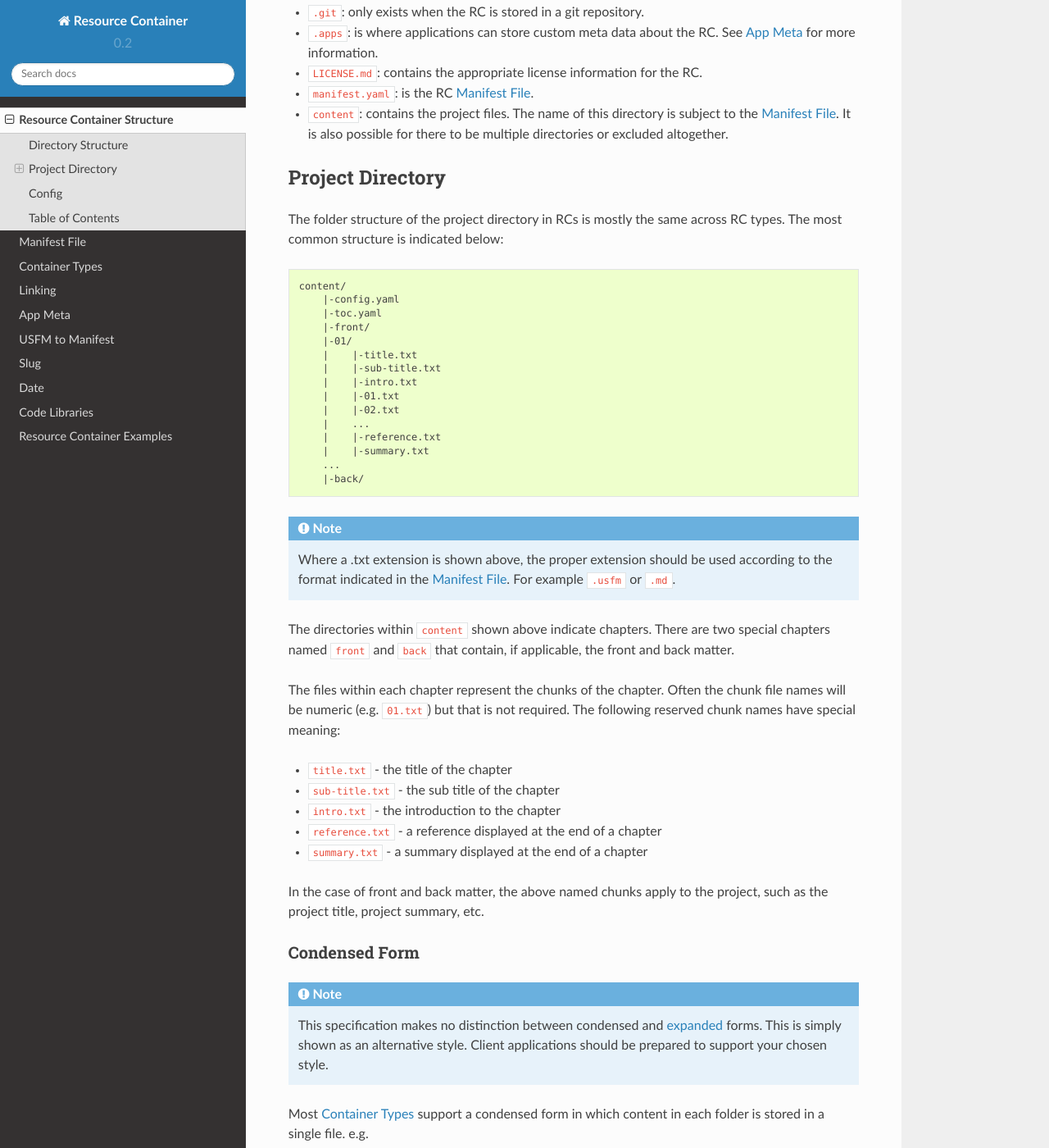
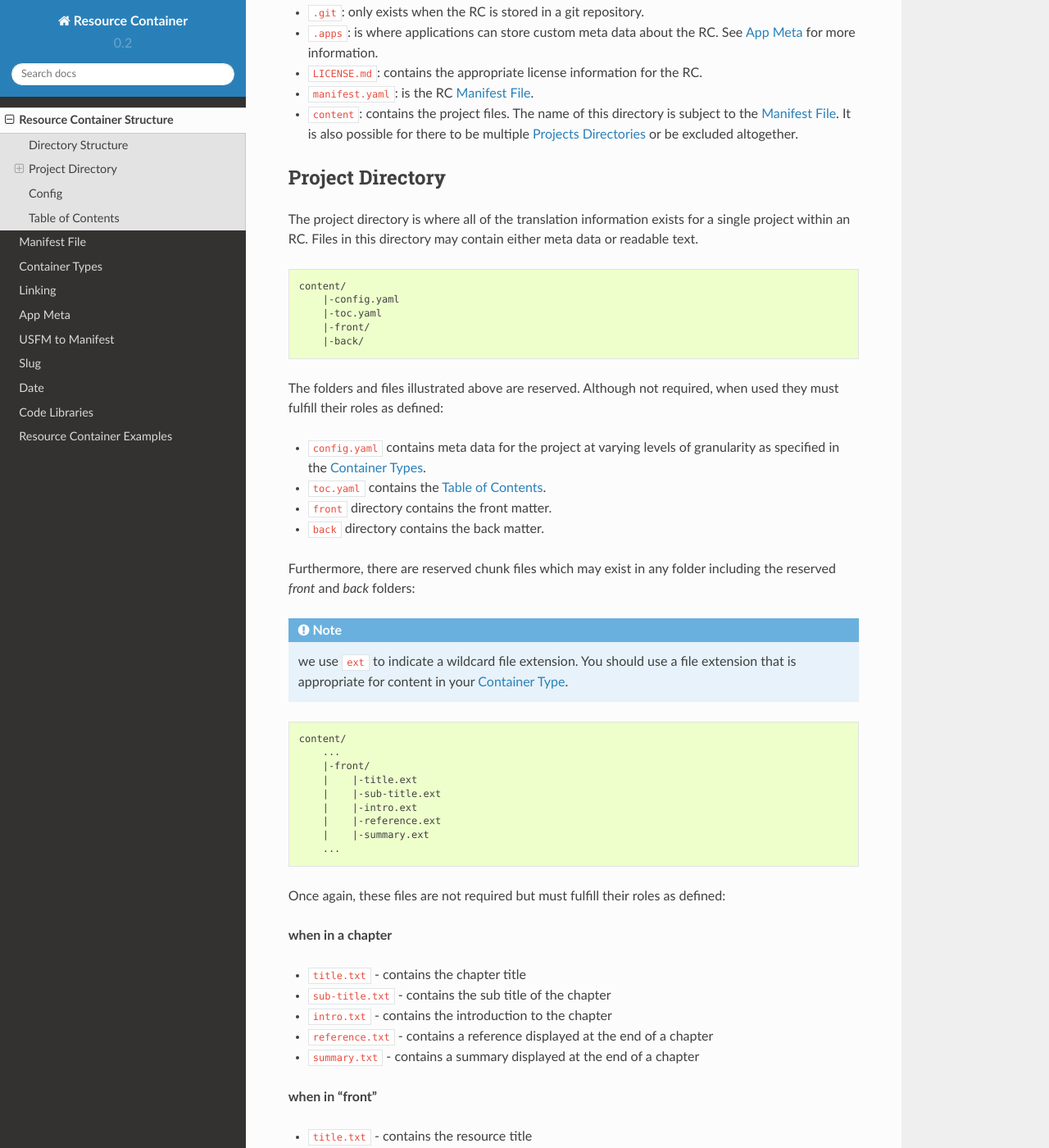
Before and after one commit to unfoldingWord-dev/Resource-Container, a Sphinx documentation site: the page built from docs/structure.rst, in a window 1280 px wide and 1400 px high, scrolled down 830 px. Shown: the whole window at 82% size. Built offline with Sphinx 7.4.7 and the Read the Docs theme 2.0.0, drawn with Linux system fonts in a browser that asks for light colours; some of the changed text lies outside the part shown.

Commit message:
updated project structure, and condensed vs expanded

```diff
--- a/docs/container_types.rst
+++ b/docs/container_types.rst
@@ -8,7 +8,7 @@
 
 The types below are noted by ``Type Name (Type Slug)`` e.g. ``Book (book)``
 
-.. note:: Most types support a :ref:`condensed`.
+.. note:: Most types support a condensed from. See :ref:`condensed` for details.
 
 .. _types-book:
 
@@ -16,6 +16,26 @@
 -----------
 
 Represents any text that is structured like a book, there are chapters and chunks.
+Books RCs should use `usfm` for the file format if the Bible or `markdown` if OBS.
+
+.. code-block:: none
+
+    content/
+        |-config.yaml
+        |-toc.yaml
+        |-front/
+        |-01/
+        |    |-title.txt
+        |    |-sub-title.txt
+        |    |-intro.txt
+        |    |-01.txt
+        |    |-02.txt
+        |    ...
+        |    |-reference.txt
+        |    |-summary.txt
+        ...
+        |-back/
+        ...
 
 Config
 ^^^^^^
@@ -133,7 +153,7 @@
 
 Help (help)
 -----------
-.. note:: These types do not support a :ref:`condensed`.
+.. note:: This type does not support the :ref:`condensed form <condensed>`.
 
 A helpful resource to supplement chunks in a book. e.g. notes or questions.
 Currently all help RCs must use the markdown format.
--- a/docs/structure.rst
+++ b/docs/structure.rst
@@ -1,4 +1,5 @@
 .. _structure:
+
 Resource Container Structure
 ============================
 
@@ -17,6 +18,7 @@
     e.g. ``en-ulb-nt`` where ``nt`` is the custom qualifier denoting the New Testament.
 
 .. _structure-directory:
+
 Directory Structure
 -------------------
 
@@ -36,15 +38,15 @@
 - ``LICENSE.md``: contains the appropriate license information for the RC.
 - ``manifest.yaml``: is the RC :ref:`manifest`.
 - ``content``: contains the project files. The name of this directory is subject to the :ref:`manifest`.
-  It is also possible for there to be multiple directories or excluded altogether.
+  It is also possible for there to be multiple :ref:`Projects Directories <structure-content>` or be excluded altogether.
 
 .. _structure-content:
 
 Project Directory
 -----------------
 
-The folder structure of the project directory in RCs is mostly the same across RC types.
-The most common structure is indicated below:
+The project directory is where all of the translation information exists for a single project within an RC.
+Files in this directory may contain either meta data or readable text.
 
 .. code-block:: none
 
@@ -52,59 +54,91 @@
         |-config.yaml
         |-toc.yaml
         |-front/
-        |-01/
-        |    |-title.txt
-        |    |-sub-title.txt
-        |    |-intro.txt
-        |    |-01.txt
-        |    |-02.txt
-        |    ...
-        |    |-reference.txt
-        |    |-summary.txt
-        ...
         |-back/
 
-.. note:: Where a .txt extension is shown above, the proper extension should be used according to the format
-    indicated in the :ref:`manifest`. For example ``.usfm`` or ``.md``.
+The folders and files illustrated above are reserved.
+Although not required, when used they must fulfill their roles as defined:
 
-The directories within ``content`` shown above indicate chapters.
-There are two special chapters named ``front`` and ``back`` that contain, if applicable, the front and back matter.
+- ``config.yaml`` contains meta data for the project at varying levels of granularity as specified in the :ref:`types`.
+- ``toc.yaml`` contains the :ref:`structure-toc`.
+- ``front`` directory contains the front matter.
+- ``back`` directory contains the back matter.
 
-The files within each chapter represent the chunks of the chapter.
-Often the chunk file names will be numeric (e.g. ``01.txt``) but that is not required.
-The following reserved chunk names have special meaning:
+Furthermore, there are reserved chunk files which may exist in any folder
+including the reserved `front` and `back` folders:
 
-- ``title.txt`` - the title of the chapter
-- ``sub-title.txt`` - the sub title of the chapter
-- ``intro.txt`` - the introduction to the chapter
-- ``reference.txt`` - a reference displayed at the end of a chapter
-- ``summary.txt`` - a summary displayed at the end of a chapter
-
-In the case of front and back matter, the above named chunks apply to the project, such as the project title, project summary, etc.
-
-.. _condensed:
-
-Condensed Form
-^^^^^^^^^^^^^^
-
-.. note:: This specification makes no distinction between condensed and :ref:`expanded <structure-content>` forms. This is simply shown as an
-    alternative style. Client applications should be prepared to support your chosen style.
-
-Most :ref:`types` support a condensed form in which content in each folder is stored
-in a single file. e.g.
+.. note:: we use ``ext`` to indicate a wildcard file extension.
+    You should use a file extension that is appropriate for content in your :ref:`Container Type <types>`.
 
 .. code-block:: none
 
     content/
-        |-config.yaml
-        |-toc.yaml
+        ...
         |-front/
+        |    |-title.ext
+        |    |-sub-title.ext
+        |    |-intro.ext
+        |    |-reference.ext
+        |    |-summary.ext
+        ...
+
+Once again, these files are not required but must fulfill their roles as defined:
+
+**when in a chapter**
+
+- ``title.txt`` - contains the chapter title
+- ``sub-title.txt`` - contains the sub title of the chapter
+- ``intro.txt`` - contains the introduction to the chapter
+- ``reference.txt`` - contains a reference displayed at the end of a chapter
+- ``summary.txt`` - contains a summary displayed at the end of a chapter
+
+**when in "front"**
+
+- ``title.txt`` - contains the resource title
+- ``sub-title.txt`` - contains the sub title of the resource
+- ``intro.txt`` - contains the introduction to the resource
+- ``reference.txt`` - contains a reference displayed at the end of the front matter
+- ``summary.txt`` - contains a summary displayed at the end of the front matter
+
+.. _condensed:
+
+Condensed vs Expanded Form
+^^^^^^^^^^^^^^^^^^^^^^^^^^
+
+Although not officially part of this specification, we offer two suggested forms for storing content.
+
+**Expanded**
+
+All :ref:`types` support the expanded form.
+For example, here's :ref:`structure-content` that has a chapter 1 folder containing several chunks:
+
+.. code-block:: none
+
+    content/
+        ...
+        |-01/
+        |    |-title.md
+        |    |-01.md
+        |    ...
+        |    |-reference.txt
+        ...
+
+
+**Condensed**
+
+Most :ref:`types` support a condensed form in which content in each folder is stored
+in a single file:
+
+.. code-block:: none
+
+    content/
+        ...
         |-01/
         |    |-01.txt
         ...
-        |-back/
 
-Where the file ``01.txt`` may contain the title, sub-title, intro, chunks etc.
+Where the file ``01.txt`` may contain the title, sub-title, intro, chunks etc. formatted appropriately so it can
+be read by a client application.
 
 .. _structure-content-sort:
 
@@ -132,12 +166,14 @@
 7. summary
 
 .. _structure-config:
+
 Config
 ------
 
 The ``config.yaml`` file contains information specific to each :ref:`RC type <types>`. If a particular :ref:`RC type <types>` does not need this file it may be excluded.
 
 .. _structure-toc:
+
 Table of Contents
 -----------------
 
```
